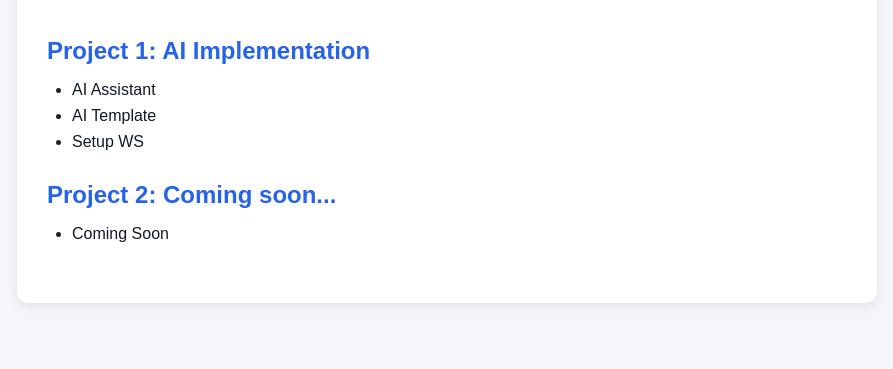
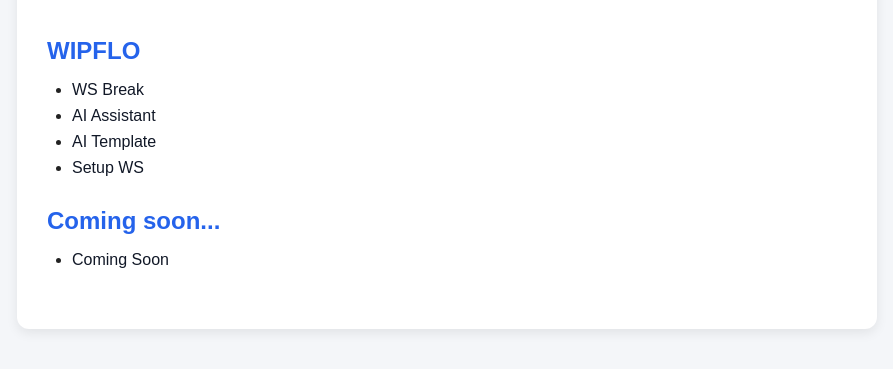
Before and after one commit to neerajmehraniya-tz/ai-experiments, a plain HTML site: page index.html in a window 1280 px wide. Shown: the part 131-500 px from the top of the page, without its empty margins (193-1086 px from the left). Drawn offline with Linux system fonts and the light colour scheme.

Commit message:
Update index.html

```diff
--- a/index.html
+++ b/index.html
@@ -63,8 +63,9 @@
     <h1>AI Experiments</h1>
 
     <div class="project">
-      <h2>Project 1: AI Implementation</h2>
+      <h2>WIPFLO</h2>
       <ul>
+        <li><a href="ws-break.html">WS Break</a></li>
         <li><a href="wipflo-ai-assistant.html">AI Assistant</a></li>
         <li><a href="wipflo-ai-template.html">AI Template</a></li>
         <li><a href="setup-workstream.html">Setup WS</a></li>
@@ -72,7 +73,7 @@
     </div>
 
     <div class="project">
-      <h2>Project 2: Coming soon...</h2>
+      <h2>Coming soon...</h2>
       <ul>
         <li><a href="#">Coming Soon</a></li>
       </ul>
```
